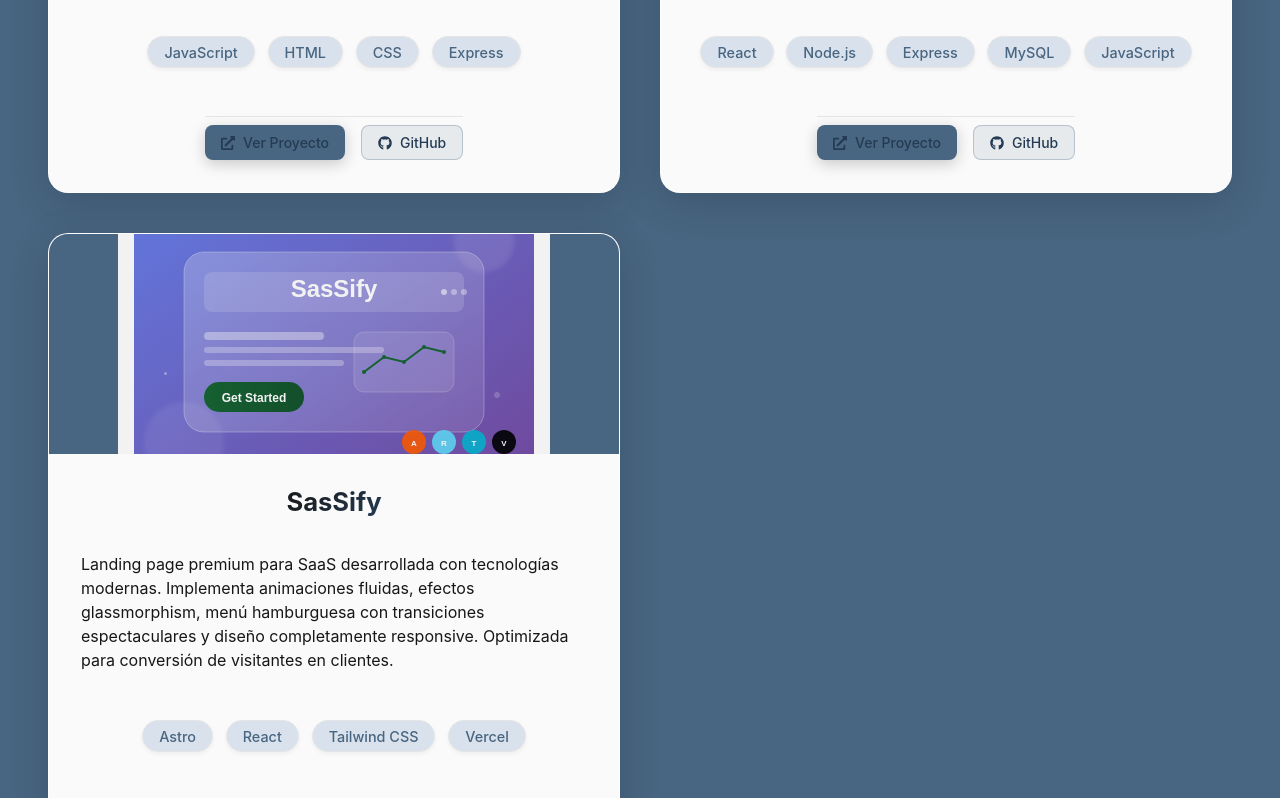
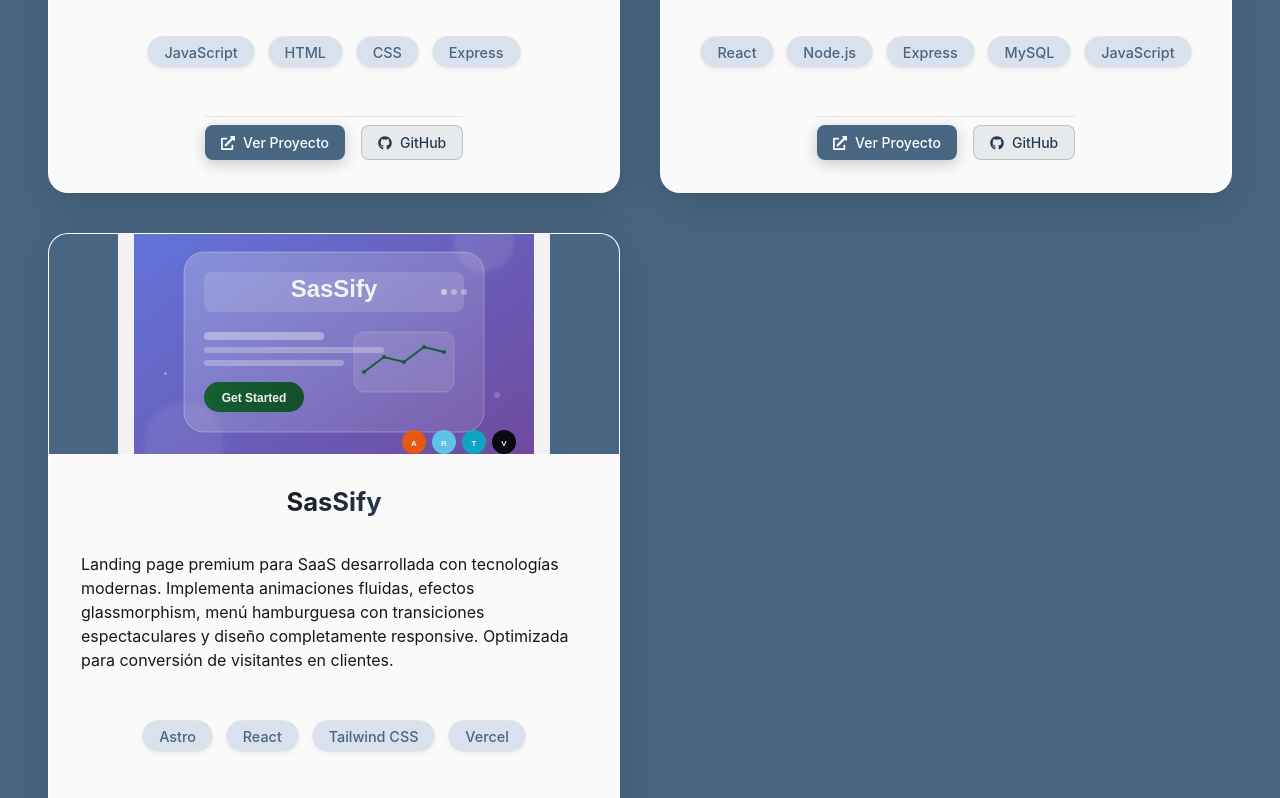
Before and after one commit to palermodp/portfolio, a React (Vite) app: page / in a window 1280 px wide. Shown: the part 4220-5018 px from the top of the page. Built offline with nearby package versions, Linux system fonts and the light colour scheme.

Commit message:
Modify project buttons

```diff
--- a/src/components/AnimatedButton/AnimatedButton.css
+++ b/src/components/AnimatedButton/AnimatedButton.css
@@ -71,6 +71,22 @@
 
 .animated-button__text {
   white-space: nowrap;
+}
+
+/* Links inside buttons */
+.animated-button a {
+  color: inherit !important;
+  text-decoration: none !important;
+  display: flex;
+  align-items: center;
+  gap: 0.5rem;
+  width: 100%;
+  height: 100%;
+}
+
+.animated-button a:hover {
+  color: inherit !important;
+  text-decoration: none !important;
 }
 
 .animated-button__icon {
```
